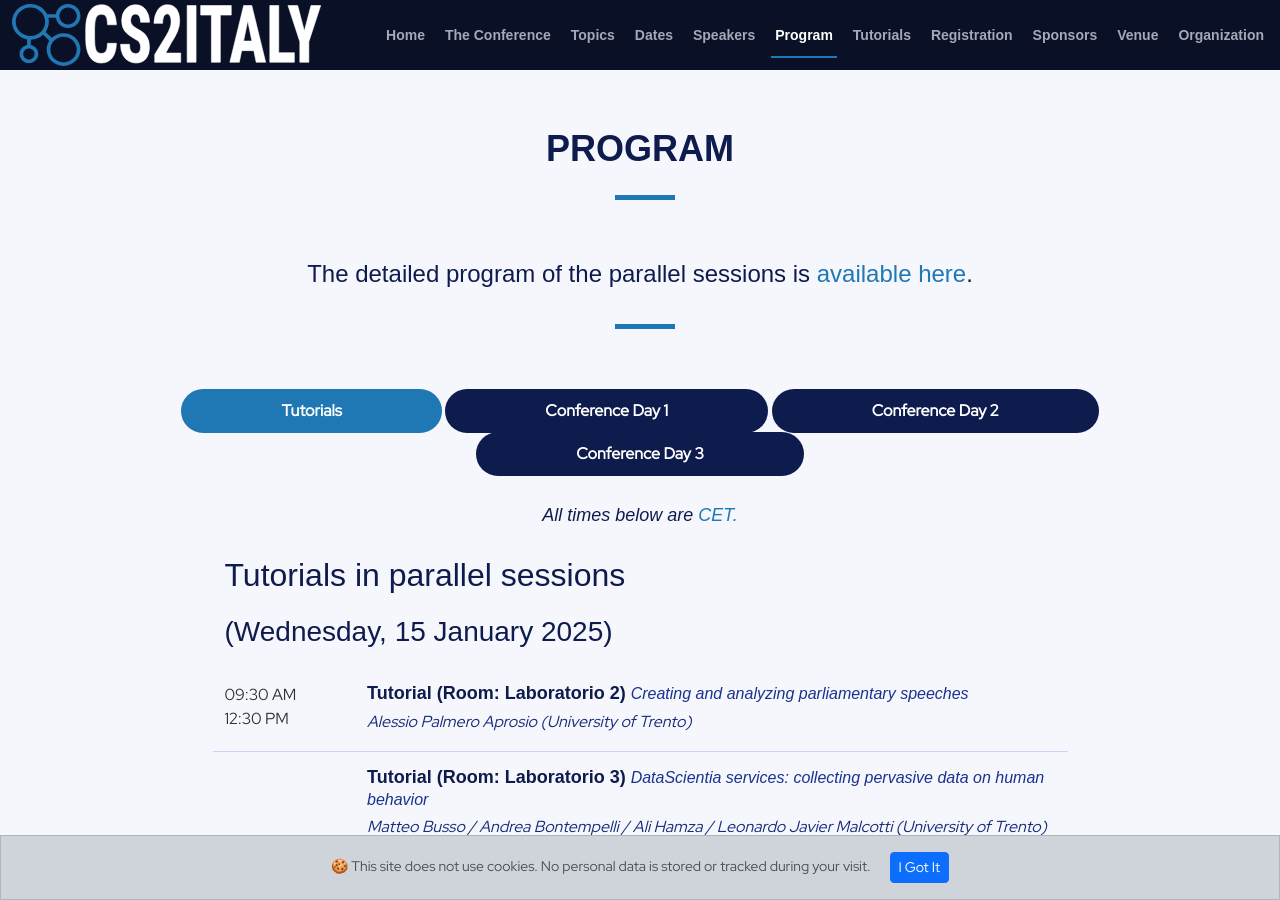
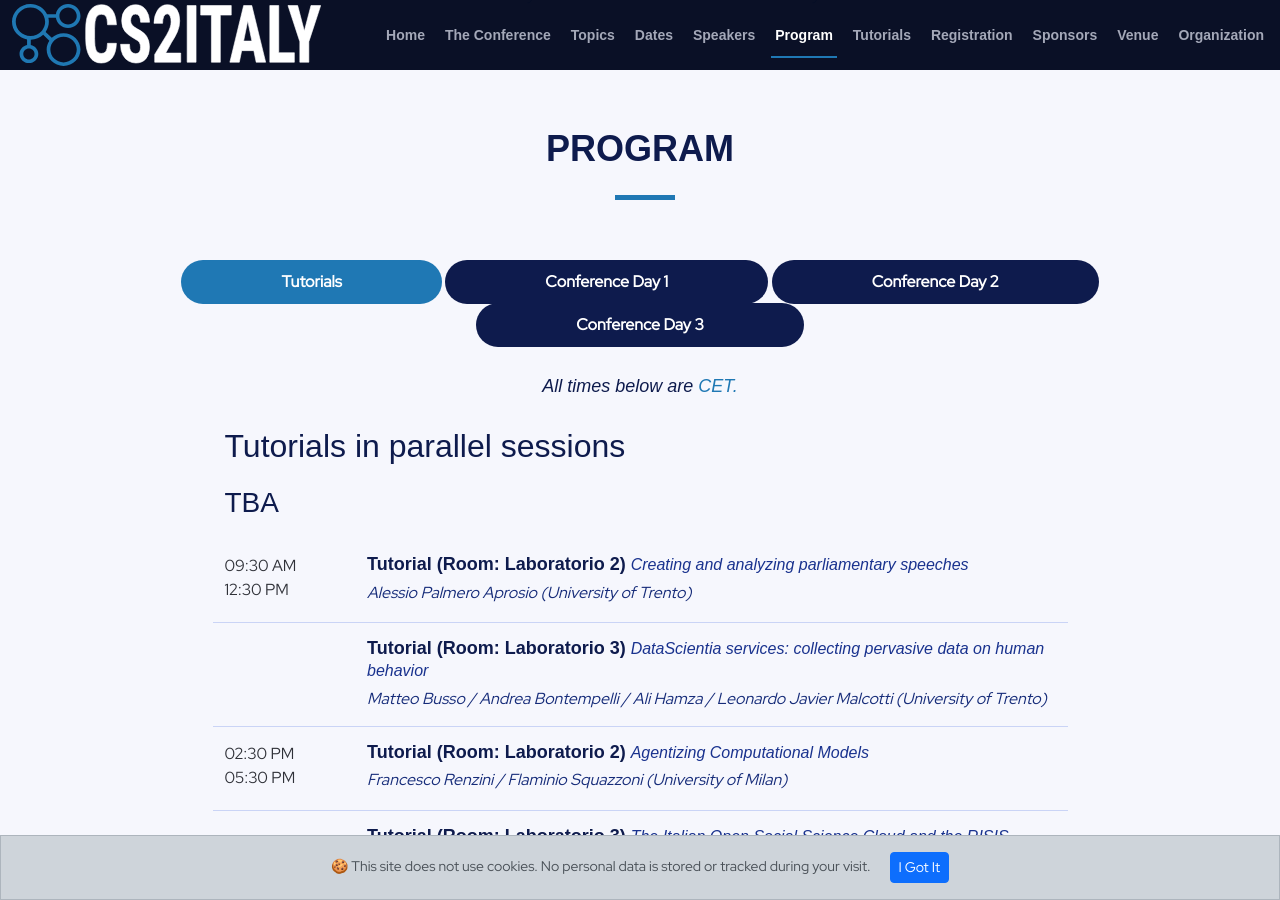
Before and after one commit to CS2Italy/conference2026, a Jekyll site: the page built from docs/index.md, in a window 1280 px wide and 900 px high, scrolled down 3927 px. Built offline with Jekyll 4.4.1, drawn with Linux system fonts in a browser that asks for light colours.

Commit message:
wild change

```diff
--- a/docs/_layouts/default.html
+++ b/docs/_layouts/default.html
@@ -193,10 +193,10 @@
         <div class="section-header">
           <h2>Program</h2>
         </div>
-        <div class="section-header">
+        <!--<div class="section-header">
           <h4>The detailed program of the parallel sessions is <a href="https://drive.google.com/file/d/1LBWzoebdQnHHph6TRxum_6dYglprmzM9/view?usp=sharing"> available here</a>.</h4>
         </div>
-        <!--<div class="section-header">
+        <div class="section-header">
           <h4>The draft statute of the Society for Computational Social Science Italy is <a href="https://drive.google.com/file/d/1pGcIJY4FzmYv5VKMsmp0VWcc4yccmcnO/view?usp=sharing"> available here</a>.</h4>
         </div>-->
         <ul class="nav nav-tabs" role="tablist" data-aos="fade-up" data-aos-delay="100">
@@ -220,7 +220,7 @@
           <!-- Schedule Day 1 -->
           <div role="tabpanel" class="col-lg-9 tab-pane fade show active" id="day-1">
             <h2>Tutorials in parallel sessions</h2>
-            <h3>(Wednesday, 15 January 2025)</h3>
+            <h3>TBA</h3>
             {% for day1 in site.data.program_day1 %}
             <div class="row schedule-item">
               <div class="col-md-2"><time>{{ day1.schedule }}</time></div>
@@ -238,7 +238,7 @@
           <div role="tabpanel" class="col-lg-9  tab-pane fade" id="day-2">
 
             <h2>Main Conference</h2>
-            <h3>(Thursday, 16 January 2025)</h3>
+            <h3>TBA</h3>
 
                   <div role="tabpanel" class="col-lg-9 tab-pane fade show active" id="day-2">
              {% for day2 in site.data.program_day2 %}
@@ -259,7 +259,7 @@
           <div role="tabpanel" class="col-lg-9  tab-pane fade" id="day-3">
 
             <h2>Main Conference</h2>
-            <h3>(Friday, 17 January 2025)</h3>
+            <h3>TBA</h3>
 
                   <div role="tabpanel" class="col-lg-9 tab-pane fade show active" id="day-3">
              {% for day3 in site.data.program_day3 %}
```
Also changed, not shown: other parts of docs/_layouts/default.html (+2 -2 lines).
